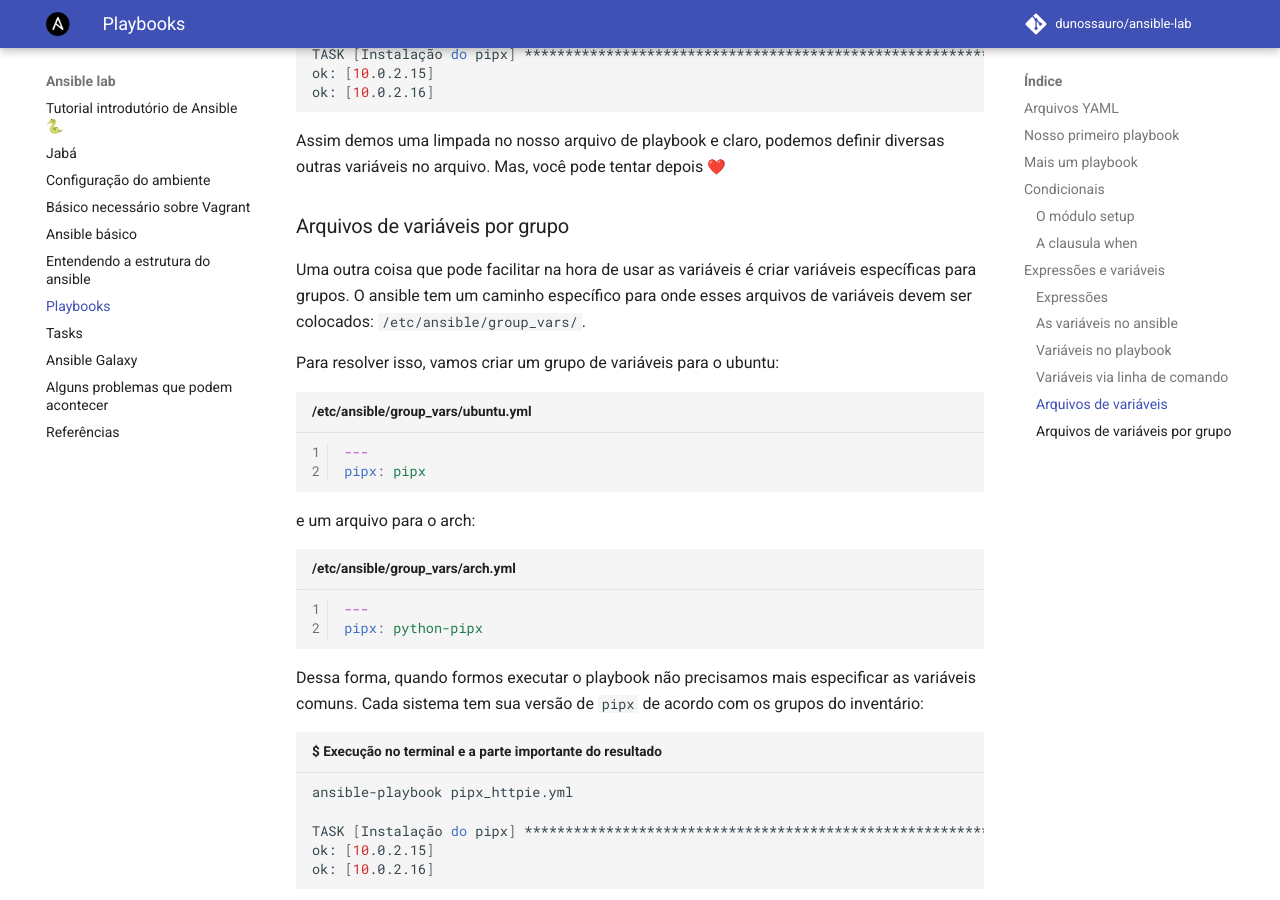
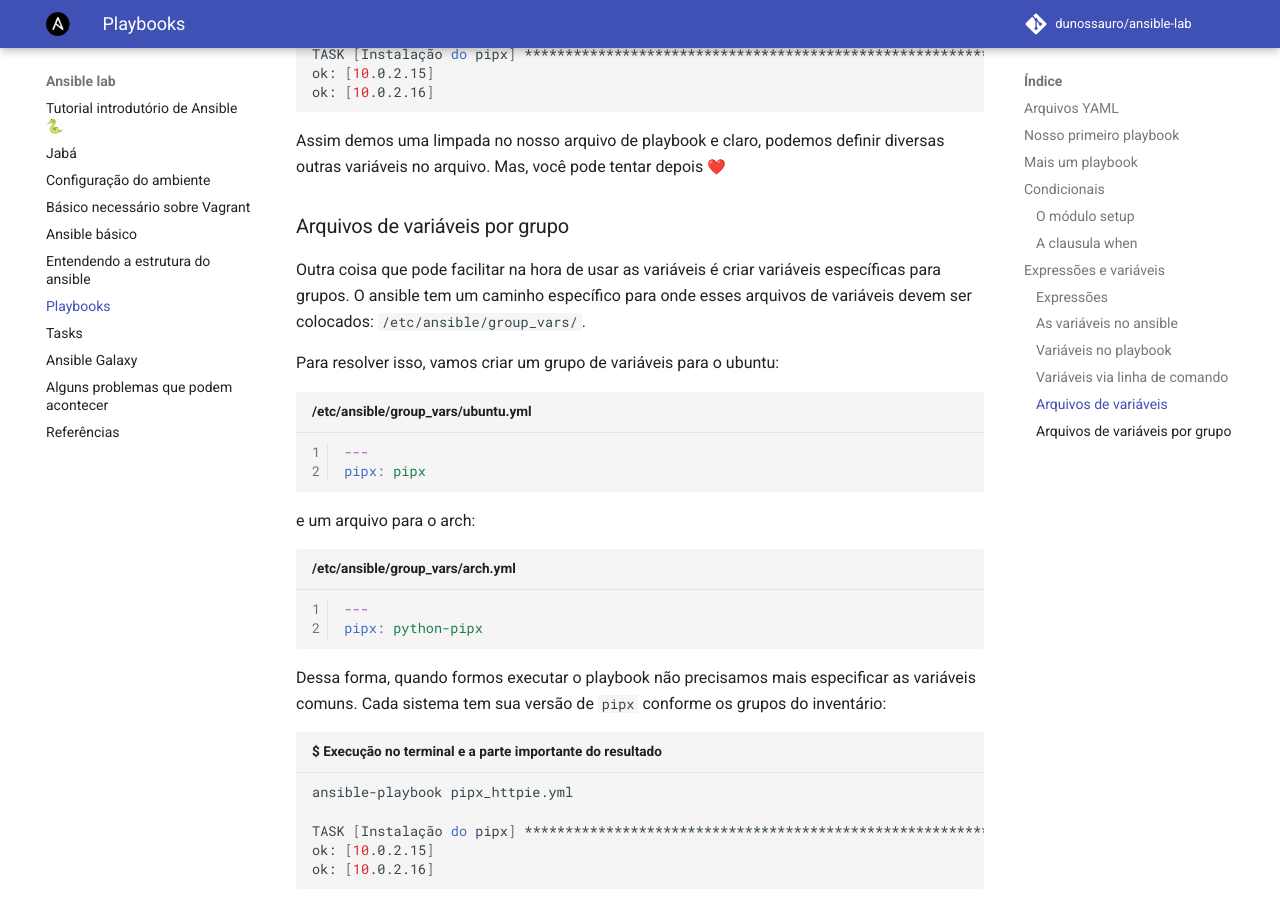
Before and after one commit to dunossauro/ansible-lab, an MkDocs documentation site: the page built from docs/05_playbooks.md, in a window 1280 px wide and 900 px high, scrolled down 10881 px. Built offline with MkDocs 1.6.1 and Material for MkDocs 9.7.7, drawn with Linux system fonts in a browser that asks for light colours; emoji names are drawn with the system emoji font; comment, search, counter and statistics services are not loaded; some of the changed text lies outside the part shown.

Commit message:
Correções de gramática

````diff
--- a/docs/05_playbooks.md
+++ b/docs/05_playbooks.md
@@ -3,7 +3,7 @@
 Tudo que executamos até agora foram comandos no terminal com ansible. Você deve estar se perguntando se não seria mais fácil criar um script com todos esses comandos, para evitar ter que digitar todas às vezes. Para isso existem os playbooks. Você cria um arquivo no formato [yaml](https://yaml.org/) descrevendo todas as suas tarefas e executa de uma única vez.
 
 !!! tip "O nome Playbook"
-    Playbook é uma palavra que se refere a scripts de teatro. Por exemplo, quando alguém entra em cena, as falas de cada personagem e etc...
+    Playbook é uma palavra que se refere a scripts de teatro. Por exemplo, quando alguém entra em cena, as falas de cada personagem, etc.
 
 	No mundo dos esportes, playbook é usado muito no beisebol e no basquete. São listas de jogadas que podem ser feitas durante um jogo.
 
@@ -254,7 +254,7 @@
 "ansible_distribution_version": "20.04",
 ```
 
-Podemos ver que o ansible sabe qual a distribuição que está sendo usada `Ubuntu`, qual a versão do sistema `20.04` e a release que está sendo executada `focal`. O `setup` consegue mostrar diversos outros dados. Sobre as interfaces de rede, sobre memória e etc...
+Podemos ver que o ansible sabe qual a distribuição que está sendo usada `Ubuntu`, qual a versão do sistema `20.04` e a release que está sendo executada `focal`. O `setup` consegue mostrar diversos outros dados. Sobre as interfaces de rede, sobre memória, etc.
 
 Aproveitando que já estamos vendo o módulo `setup`, podemos usar a função de filtro do módulo para exibir somente as informações que precisamos. Qualquer coisa que comece com `ansible_distribution`:
 
@@ -469,7 +469,7 @@
 
 ### Arquivos de variáveis por grupo
 
-Uma outra coisa que pode facilitar na hora de usar as variáveis é criar variáveis específicas para grupos. O ansible tem um caminho específico para onde esses arquivos de variáveis devem ser colocados: `/etc/ansible/group_vars/`.
+Outra coisa que pode facilitar na hora de usar as variáveis é criar variáveis específicas para grupos. O ansible tem um caminho específico para onde esses arquivos de variáveis devem ser colocados: `/etc/ansible/group_vars/`.
 
 Para resolver isso, vamos criar um grupo de variáveis para o ubuntu:
 
@@ -484,7 +484,7 @@
 pipx: python-pipx
 ```
 
-Dessa forma, quando formos executar o playbook não precisamos mais especificar as variáveis comuns. Cada sistema tem sua versão de `pipx` de acordo com os grupos do inventário:
+Dessa forma, quando formos executar o playbook não precisamos mais especificar as variáveis comuns. Cada sistema tem sua versão de `pipx` conforme os grupos do inventário:
 
 
 ```bash title="$ Execução no terminal e a parte importante do resultado"
````
Also changed, not shown: docs/06_tasks.md (+3 -3 lines), docs/07_ansible_galaxy.md (+1 -1 lines).
